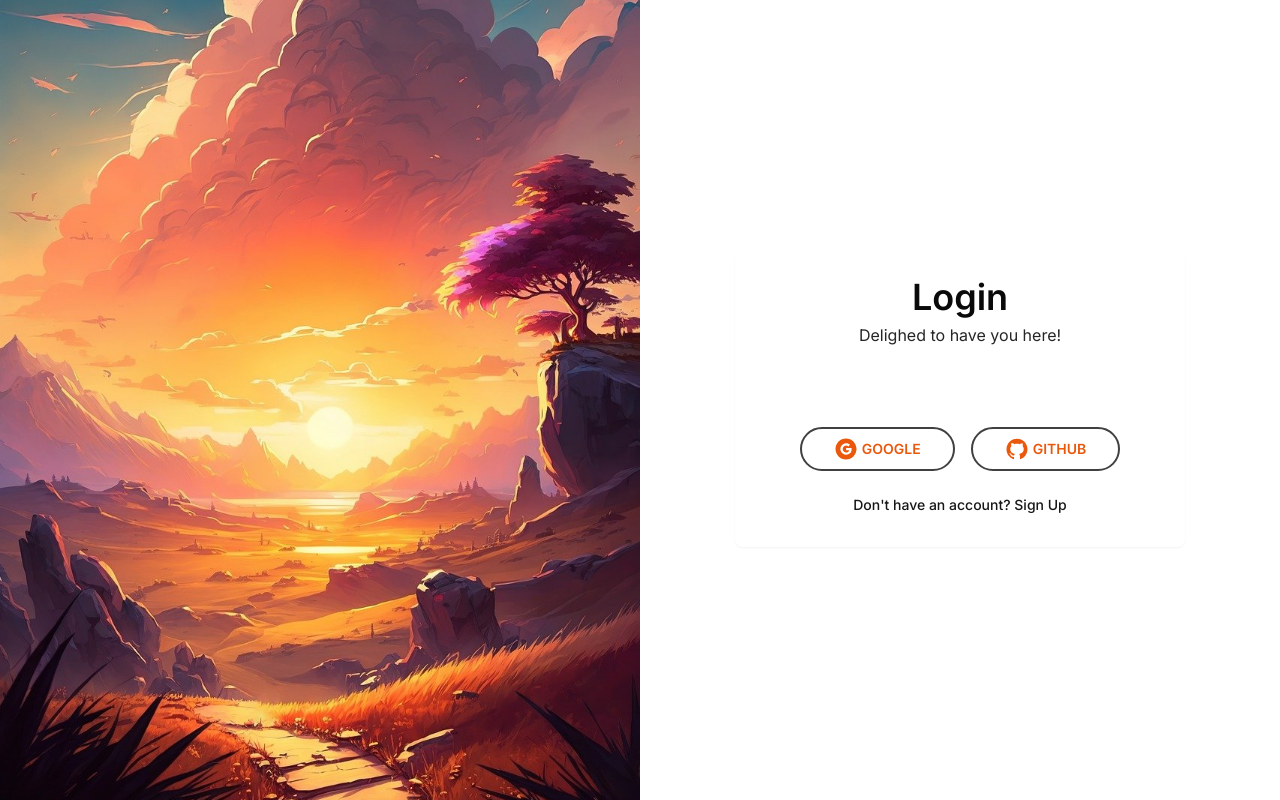
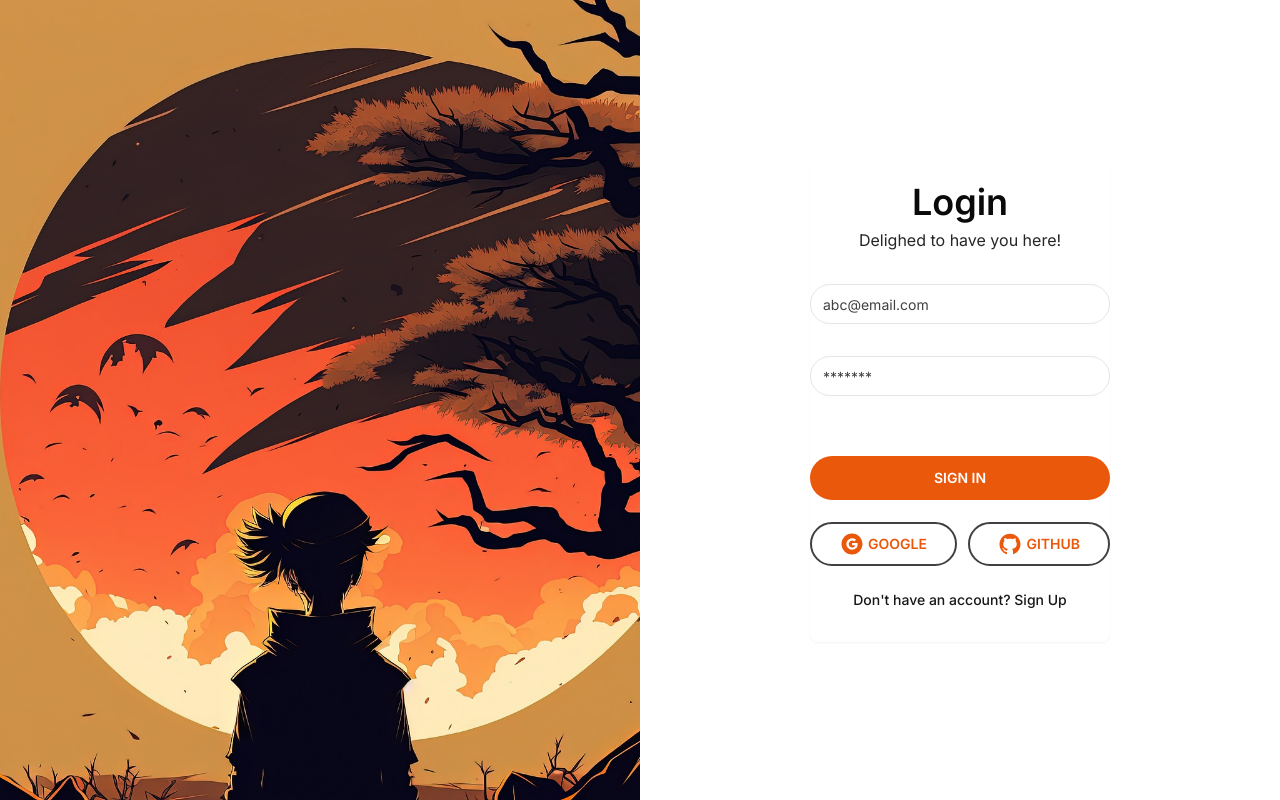
Before and after one commit to thedevangvishnu/fullstack-nextjs-auth, a Next.js app: page /auth/login in a window 1280 px wide. Built offline with nearby package versions, Linux system fonts and the light colour scheme.

Commit message:
Create the Login Form Ui
Use the CardWrapper comp to create the Login From UI
and also add zod validation in the form using zod.

Write the necessary schemas and types

```diff
--- a/src/app/auth/(authentication)/layout.tsx
+++ b/src/app/auth/(authentication)/layout.tsx
@@ -9,7 +9,7 @@ export default function AuthLayout({
     <main className="w-full h-screen flex">
       <div className="h-full hidden invisible md:block md:visible md:w-1/2 relative">
         <Image
-          src="/images/bg3.jpg"
+          src="/images/bg2.jpg"
           alt="Banner Poster"
           layout="fill"
           objectFit="cover"
--- /dev/null
+++ b/src/app/schemas/index.ts
@@ -0,0 +1,12 @@
+import { z } from "zod";
+
+export const LoginSchema = z.object({
+  email: z.string().email({
+    message: "Email is required!",
+  }),
+  password: z.string().min(1, {
+    message: "Password is required!",
+  }),
+});
+
+export type LoginFormType = z.infer<typeof LoginSchema>;
--- a/src/components/auth/card-wrapper.tsx
+++ b/src/components/auth/card-wrapper.tsx
@@ -14,7 +14,7 @@ import { SocialSignOns } from "./social-sign-ons";
 type CardWrapperProps = {
   title: string;
   description: string;
-  body?: React.ReactNode;
+  children: React.ReactNode;
   hasSocialSignOn: boolean;
   secondaryActionLabel: string;
   secondaryActionLink: string;
@@ -23,21 +23,21 @@ type CardWrapperProps = {
 export const CardWrapper = ({
   title,
   description,
-  body,
+  children,
   hasSocialSignOn,
   secondaryActionLabel,
   secondaryActionLink = "",
 }: CardWrapperProps) => {
   return (
-    <Card className="w-[300px] md:w-[450px] px-2 md:px-4 flex flex-col items-center gap-4 border-none bg-trasparent ">
+    <Card className="w-[300px]  flex flex-col items-center gap-2 border-none bg-trasparent">
       <CardHeader className="text-center">
         <h1 className="text-3xl md:text-4xl font-semibold text-neutral-950">
           {title}
         </h1>
         <p className="text-neutral-800">{description}</p>
       </CardHeader>
-      <CardContent>{body}</CardContent>
-      <CardFooter className="flex flex-col gap-4">
+      <CardContent className="px-0 w-full">{children}</CardContent>
+      <CardFooter className="flex flex-col gap-4 w-full px-0 mt-[-10px]">
         {hasSocialSignOn && <SocialSignOns />}
         <Button
           variant="link"
--- a/src/components/auth/login-form.tsx
+++ b/src/components/auth/login-form.tsx
@@ -1,8 +1,35 @@
-"use clinet";
+"use client";
 
-import { CardWrapper } from "./card-wrapper";
+import { useForm } from "react-hook-form";
+import { CardWrapper } from "@/components/auth/card-wrapper";
+import {
+  Form,
+  FormField,
+  FormItem,
+  FormLabel,
+  FormControl,
+  FormMessage,
+} from "@/components/ui/form";
+import { LoginFormType, LoginSchema } from "@/app/schemas";
+import { zodResolver } from "@hookform/resolvers/zod";
+import { Input } from "@/components/ui/input";
+import { Button } from "../ui/button";
 
 export const LoginForm = () => {
+  const form = useForm<LoginFormType>({
+    resolver: zodResolver(LoginSchema),
+    defaultValues: {
+      email: "",
+      password: "",
+    },
+  });
+
+  const onFormSubmit = (values: LoginFormType) => {
+    console.log({
+      values,
+    });
+  };
+
   return (
     <div className="w-full h-full flex justify-center items-center">
       <CardWrapper
@@ -11,7 +38,58 @@ export const LoginForm = () => {
         secondaryActionLink="/auth/register"
         secondaryActionLabel="Don't have an account? Sign Up"
         hasSocialSignOn
-      ></CardWrapper>
+      >
+        <Form {...form}>
+          <form action="" onSubmit={form.handleSubmit(onFormSubmit)}>
+            <div className="flex flex-col gap-3">
+              <FormField
+                name="email"
+                control={form.control}
+                render={({ field }) => (
+                  <FormItem className="w-full">
+                    <Input
+                      type="email"
+                      placeholder="abc@email.com"
+                      {...field}
+                      className="rounded-[30px] w-full h-10 placeholder:text-neutral-700"
+                    />
+                    <div className="h-3 text-right italic">
+                      <FormMessage className="text-[12px] italic text-red-600 font-semibold" />
+                    </div>
+                  </FormItem>
+                )}
+              />
+
+              <FormField
+                name="password"
+                control={form.control}
+                render={({ field }) => (
+                  <FormItem className="w-full">
+                    <Input
+                      type="password"
+                      placeholder="*******"
+                      {...field}
+                      className={`flex items-center rounded-[30px] w-full h-10 placeholder:text-neutral-700 ${form.formState}`}
+                    />
+                    <div className="h-3 text-right italic">
+                      <FormMessage className="text-[12px] italic text-red-600 font-semibold" />
+                    </div>
+                  </FormItem>
+                )}
+              />
+            </div>
+
+            <Button
+              type="submit"
+              variant="default"
+              size="lg"
+              className="w-full mt-10 font-semibold rounded-[40px] text-white backdrop-blur-xl bg-orange-600 hover:bg-orange-500 hover:shadow-lg duration-200 uppercase"
+            >
+              SIGN IN
+            </Button>
+          </form>
+        </Form>
+      </CardWrapper>
     </div>
   );
 };
--- a/src/components/auth/social-sign-ons.tsx
+++ b/src/components/auth/social-sign-ons.tsx
@@ -5,11 +5,11 @@ import { AiFillGoogleCircle, AiFillGithub } from "react-icons/ai";
 
 export const SocialSignOns = () => {
   return (
-    <div className="flex items-center gap-4">
+    <div className="flex items-center w-full justify-between">
       <Button
         variant="default"
         size="lg"
-        className="font-semibold rounded-[40px] border-[2px] border-neutral-700 text-orange-600 backdrop-blur-xl bg-white hover:bg-orange-500 hover:text-white hover:border-orange-500 hover:shadow-lg duration-200 uppercase flex items-center gap-1 px-5 md:px-8"
+        className="font-semibold rounded-[40px] border-[2px] border-neutral-700 text-orange-600 backdrop-blur-xl bg-white hover:bg-orange-100 hover:border-orange-500 hover:shadow-lg duration-200 uppercase flex items-center gap-1 px-7"
         onClick={() => {}}
       >
         <AiFillGoogleCircle className="text-2xl" />
@@ -19,7 +19,7 @@ export const SocialSignOns = () => {
       <Button
         variant="default"
         size="lg"
-        className="font-semibold rounded-[40px] border-[2px] border-neutral-700 text-orange-600 backdrop-blur-xl bg-white hover:bg-orange-500 hover:text-white hover:border-orange-500 hover:shadow-lg duration-200 uppercase flex items-center gap-1 px-5 md:px-8"
+        className="font-semibold rounded-[40px] border-[2px] border-neutral-700 text-orange-600 backdrop-blur-xl bg-white hover:bg-orange-100 hover:border-orange-500 hover:shadow-lg duration-200 uppercase flex items-center gap-1 px-7"
         onClick={() => {}}
       >
         <AiFillGithub className="text-2xl" />
```
Also changed, not shown: src/components/ui/input.tsx (+6 -6 lines).
